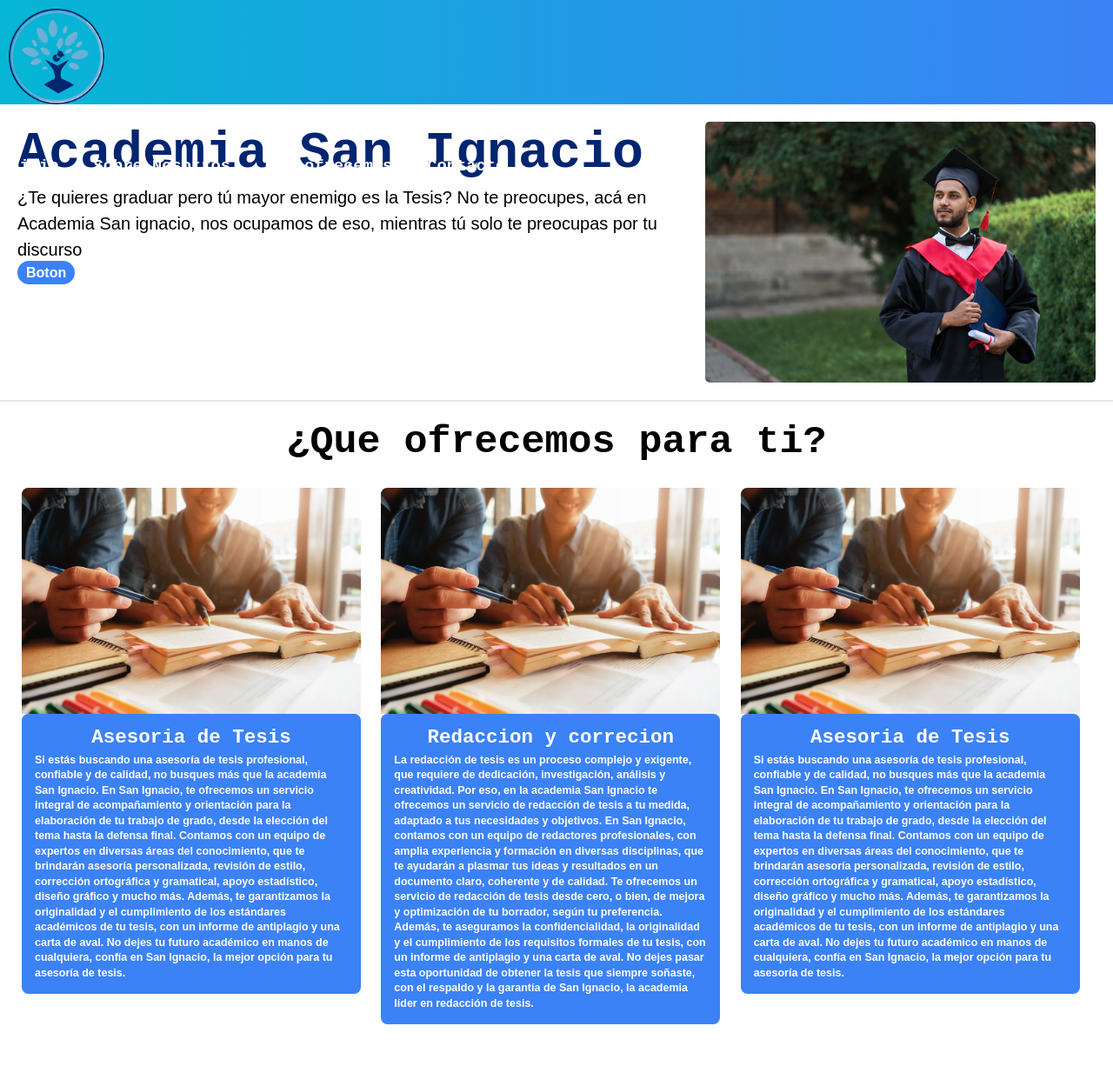
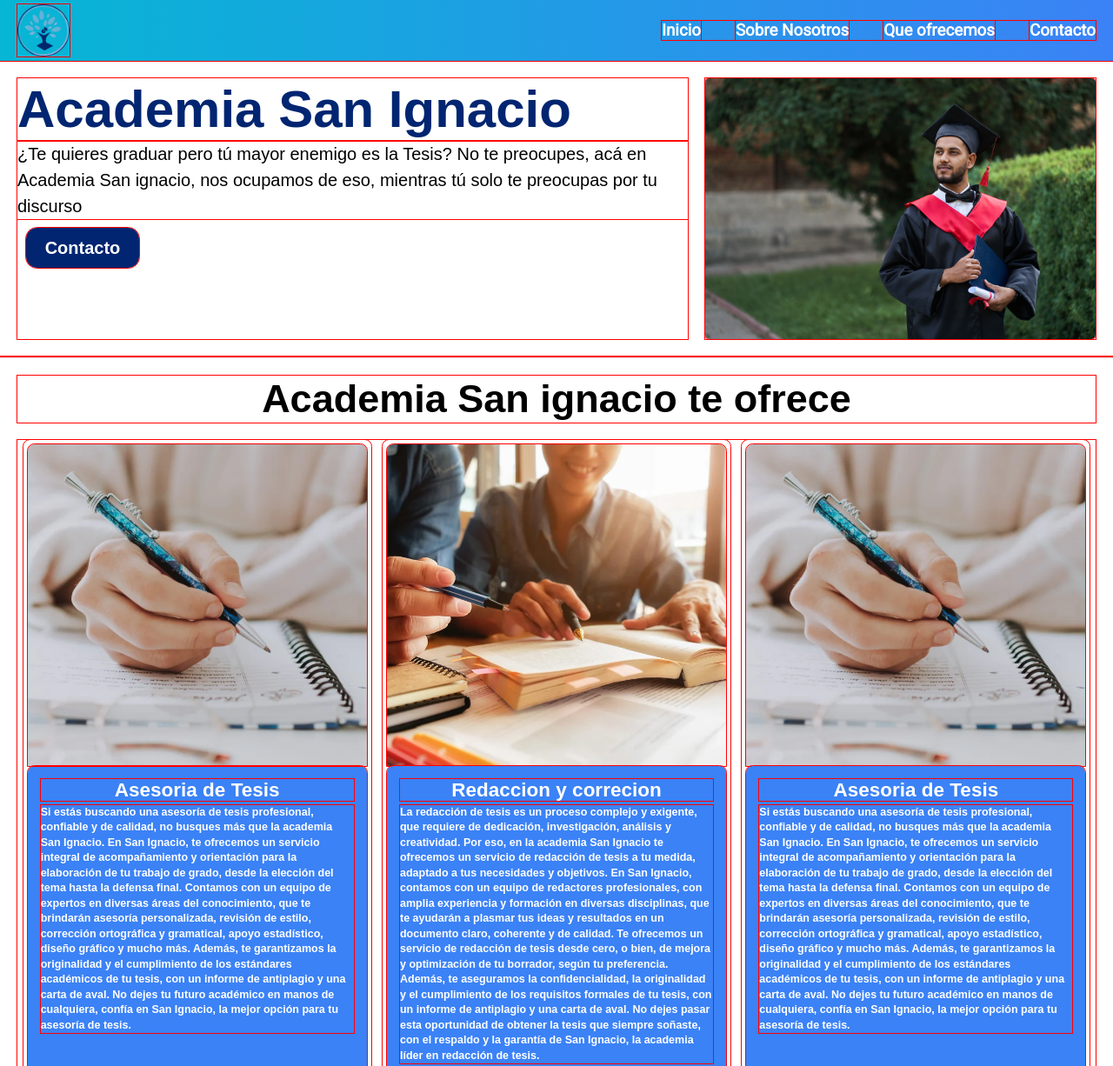
Before and after one commit to pr0d1gy00/academia-san-ignacio, a website: page src/index.html in a window 1280 px wide. Shown: the top 1226 px of the page at 87% size. Before the commit the page ends 1203 px from the top, so only its background shows below. Drawn offline with Linux system fonts and the light colour scheme; a web font is replaced by a local one.

Commit message:
Header listo. Card listas. Footer en desarrollo.

```diff
--- a/css/style.css
+++ b/css/style.css
@@ -25,7 +25,6 @@ a{
 }
 
 h1,h2,h3,h4{
-    font-family: 'Courier New', Courier, monospace;
     line-height: 1.2;
 }
 
@@ -50,3 +49,42 @@ img{
 .header{
     background-image: url(../images/17332616_347506552311176_505941478111969280_a-PhotoRoom.png-PhotoRoom.png);
 }
+
+.btn {
+    width: 6.5em;
+    height: 2.3em;
+    margin: 0.5em;
+    background: #012571;
+    color: white;
+    border: none;
+    border-radius: 0.625em;
+    font-size: 20px;
+    font-weight: bold;
+    cursor: pointer;
+    position: relative;
+    z-index: 1;
+    overflow: hidden;
+   }
+
+   button:hover {
+    color: black;
+   }
+
+   button:after {
+    content: "";
+    background: white;
+    position: absolute;
+    z-index: -1;
+    left: -20%;
+    right: -20%;
+    top: 0;
+    bottom: 0;
+    transform: skewX(-45deg) scale(0, 1);
+    transition: all 0.5s;
+   }
+
+   button:hover:after {
+    transform: skewX(-45deg) scale(1, 1);
+    -webkit-transition: all 0.5s;
+    transition: all 0.5s;
+   }
--- a/package.json
+++ b/package.json
@@ -4,7 +4,8 @@
   "description": "",
   "main": "tailwind.config.js",
   "scripts": {
-    "test": "echo \"Error: no test specified\" && exit 1"
+    "test": "echo \"Error: no test specified\" && exit 1",
+    "dev": "npx tailwindcss -i ./src/input.css -o ./dist/output.css --watch"
   },
   "keywords": [],
   "author": "",
--- a/src/index.html
+++ b/src/index.html
@@ -8,58 +8,78 @@
     <link rel="stylesheet" href="../css/normalize.css">
     <link href="/dist/output.css" rel="stylesheet">
     <link rel="preconnect" href="https://fonts.googleapis.com">
-<link rel="preconnect" href="https://fonts.gstatic.com" crossorigin>
-<link href="https://fonts.googleapis.com/css2?family=Roboto&display=swap" rel="stylesheet">
+    <link rel="preconnect" href="https://fonts.gstatic.com" crossorigin>
+    <link href="https://fonts.googleapis.com/css2?family=Roboto&display=swap" rel="stylesheet">
 </head>
 <body>
-    <header class="font-Roboto | bg-gradient-to-r from-cyan-500 to-blue-500 | h-[12rem] | flex | flex-1 | justify-between | sticky | md:flex-col">
+    <header class="font-Roboto | bg-gradient-to-r from-cyan-500 to-blue-500 | h-[7rem] | flex | flex-1 | justify-between | sticky | top-0 | items-center | px-[2rem]">
         <div class="header__imagen | flex">
-            <img src="../images/17332616_347506552311176_505941478111969280_a-PhotoRoom.png-PhotoRoom (1).png" alt="academia-sanignacio" class="w-[11rem] | mt-4 | ml-4 | object-cover ">
+            <img src="../images/logo-1.png" alt="academia-sanignacio" class="w-full | max-w-[6rem] | object-cover ">
         </div>
-        <div class="flex | gap-[4rem] | text-white | font-bold | mt-[6rem] | text-3xl | mr-[3rem] |">
-            <h3 >Inicio</h3>
-            <h3 >Sobre Nosotros</h3>
-            <h3 >Que ofrecemos</h3>
-            <h3 >Contacto</h3>
-        </div>
+        <ul class="flex | gap-[4rem] | text-white | font-bold | text-3xl | justify-center | items-center">
+            <li>
+                <a href="">Inicio</a>
+            </li>
+            <li>
+                <a href="">Sobre Nosotros</a>
+            </li>
+            <li>
+                <a href="">Que ofrecemos</a>
+            </li>
+            <li>
+                <a href="">Contacto</a>
+            </li>
+        </ul>
     </header>
-    <main class="md:flex-row | font-body  | justify-center | text-primary1 | flex | p-[2rem] | gap-[2rem] | flex-1">
+    <main class="md:flex-row |   | justify-center | text-primary1 | flex | p-[2rem] | gap-[2rem] | flex-1">
         <div class="">
-            <h1 class="main__titulo | text-[6rem] | font-extrabold | text-[#012571]">Academia San Ignacio</h1>
+            <h1 class=" | text-[6rem] | font-extrabold | text-[#012571]">Academia San Ignacio</h1>
             <p class="text-[2rem]">¿Te quieres graduar pero tú mayor enemigo es la Tesis? No te preocupes, acá en Academia San ignacio, nos ocupamos de eso, mientras tú solo te preocupas por tu discurso</p>
-                <a href="" class="w-[50px] | h-[50px] bg-blue-500 hover:bg-blue-700 text-white font-bold py-2 px-4 rounded-full">Boton</a>
-
+                <!-- <a href="" class=" block | w-[20rem] | h-[50px] bg-blue-500 hover:bg-blue-700 text-white font-bold | text-[2rem] | py-2 px-4 | rounded-full | text-center ">Boton</a> -->
+                <button class="btn">Contacto</button>
         </div>
         <div>
-            <img src="../images/graduado-indio-bata-graduacion-diploma-espacio-copia-campus-universitario.webp" alt="Graduado" class="w-[90rem] | rounded-lg">
+            <img src="../images/Graduado.webp" alt="Graduado" class="w-[90rem] | rounded-lg">
         </div>
 
     </main>
-    <section class="bg-white | text-black | font-bold | p-[2rem] | w-80% | border-t-2 |  ">
-        <h2 class="text-[4.5rem] | text-center">¿Que ofrecemos para ti?</h2>
-        <div class="grid | lg:grid-cols-3 | mt-8 | md:grid-cols-2">
-            <div class="rounded-xl | w-[40rem] | h-auto | bg-white |  | hover:duration-500 | py-2 px-2 ">
-                <img src="../images/concepto-educacion-estudiante-estudiar-brainstorming-campus-concepto-cerca-estudiantes-que-discuten-su-tema-libros-o-libros-texto-enfoque-selectivo.webp" alt="Asesoria" class=" max-w-auto | object-cover | rounded-t-xl">
-                <div class="rounded-xl | text-white | p-6 | hover:text-black | bg-blue-500 | w-100% ">
+    <section class="bg-white | text-black | font-bold | p-[2rem] | w-80% | border-t-2 | h-auto | flex | flex-col">
+        <h2 class="text-[4.5rem] | text-center">Academia San ignacio te ofrece</h2>
+        <div class="grid | lg:grid-cols-3 | mt-8 | md:grid-cols-2 | lg:grid-rows-2 | h-auto ">
+            <div class="rounded-xl | w-[40rem] | h-[75rem] | bg-white | mx-auto | hover:duration-500 | py-2 |  px-2">
+                <img src="../images/Tesis.webp" alt="Asesoria" class="object-cover | rounded-t-xl | h-1/2 | w-full">
+                <div class="rounded-xl | text-white | h-1/2 | p-6 | hover:text-black | bg-blue-500">
                     <h3 class="text-4xl | text-center | ">Asesoria de Tesis</h3>
                     <p class="text-xl | mt-2 ">Si estás buscando una asesoría de tesis profesional, confiable y de calidad, no busques más que la academia San Ignacio. En San Ignacio, te ofrecemos un servicio integral de acompañamiento y orientación para la elaboración de tu trabajo de grado, desde la elección del tema hasta la defensa final. Contamos con un equipo de expertos en diversas áreas del conocimiento, que te brindarán asesoría personalizada, revisión de estilo, corrección ortográfica y gramatical, apoyo estadístico, diseño gráfico y mucho más. Además, te garantizamos la originalidad y el cumplimiento de los estándares académicos de tu tesis, con un informe de antiplagio y una carta de aval. No dejes tu futuro académico en manos de cualquiera, confía en San Ignacio, la mejor opción para tu asesoría de tesis.</p>
                 </div>
             </div>
-            <div class="rounded-xl | w-[40rem] | h-auto |  bg-white|  | hover:duration-500 | py-2 px-2 ">
-                <img src="../images/concepto-educacion-estudiante-estudiar-brainstorming-campus-concepto-cerca-estudiantes-que-discuten-su-tema-libros-o-libros-texto-enfoque-selectivo.webp" alt="Asesoria" class=" max-w-auto | object-cover | rounded-t-xl">
-                <div class="rounded-xl | text-white  | p-6 | hover:text-black | bg-blue-500  ">
+            <div class="rounded-xl | w-[40rem] | h-[75rem] | flex justify-center items-center flex-col |  bg-white| mx-auto | hover:duration-500 | py-2 px-2 ">
+                <img src="../images/imagen-1.webp" alt="Asesoria" class="object-cover | rounded-t-xl | h-1/2 | w-full">
+                <div class="rounded-xl | text-white | h-1/2 | p-6 | hover:text-black | bg-blue-500">
                     <h3 class="text-4xl | text-center | ">Redaccion y correcion</h3>
                     <p class="text-xl | mt-2 ">La redacción de tesis es un proceso complejo y exigente, que requiere de dedicación, investigación, análisis y creatividad. Por eso, en la academia San Ignacio te ofrecemos un servicio de redacción de tesis a tu medida, adaptado a tus necesidades y objetivos. En San Ignacio, contamos con un equipo de redactores profesionales, con amplia experiencia y formación en diversas disciplinas, que te ayudarán a plasmar tus ideas y resultados en un documento claro, coherente y de calidad. Te ofrecemos un servicio de redacción de tesis desde cero, o bien, de mejora y optimización de tu borrador, según tu preferencia. Además, te aseguramos la confidencialidad, la originalidad y el cumplimiento de los requisitos formales de tu tesis, con un informe de antiplagio y una carta de aval. No dejes pasar esta oportunidad de obtener la tesis que siempre soñaste, con el respaldo y la garantía de San Ignacio, la academia líder en redacción de tesis.</p>
                 </div>
             </div>
-            <div class=" rounded-xl | w-[40rem] | h-auto | bg-white | hover:duration-500 | py-2 px-2 ">
-                <img src="../images/concepto-educacion-estudiante-estudiar-brainstorming-campus-concepto-cerca-estudiantes-que-discuten-su-tema-libros-o-libros-texto-enfoque-selectivo.webp" alt="Asesoria" class=" max-w-auto | object-cover | rounded-t-xl">
-                <div class=" rounded-xl | text-white | p-6 | hover:text-black | bg-blue-500 ">
+            <div class="rounded-xl | w-[40rem] | h-[75rem] | flex | justify-center | items-center | flex-col | bg-white | mx-auto | hover:duration-500 | py-2 |  px-2">
+                <img src="../images/Tesis.webp" alt="Asesoria" class="object-cover | rounded-t-xl | h-1/2 | w-full">
+                <div class="rounded-xl | text-white | h-1/2 | p-6 | hover:text-black | bg-blue-500">
                     <h3 class="text-4xl | text-center | ">Asesoria de Tesis</h3>
-                    <p class="text-xl | mt-2 ">Si estás buscando una asesoría de tesis profesional, confiable y de calidad, no busques más que la academia San Ignacio. En San Ignacio, te ofrecemos un servicio integral de acompañamiento y orientación para la elaboración de tu trabajo de grado, desde la elección del tema hasta la defensa final. Contamos con un equipo de expertos en diversas áreas del conocimiento, que te brindarán asesoría personalizada, revisión de estilo, corrección ortográfica y gramatical, apoyo estadístico, diseño gráfico y mucho más. Además, te garantizamos la originalidad y el cumplimiento de los estándares académicos de tu tesis, con un informe de antiplagio y una carta de aval. No dejes tu futuro académico en manos de cualquiera, confía en San Ignacio, la mejor opción para tu asesoría de tesis.</p>
+                    <p class="text-xl | mt-2 | ">Si estás buscando una asesoría de tesis profesional, confiable y de calidad, no busques más que la academia San Ignacio. En San Ignacio, te ofrecemos un servicio integral de acompañamiento y orientación para la elaboración de tu trabajo de grado, desde la elección del tema hasta la defensa final. Contamos con un equipo de expertos en diversas áreas del conocimiento, que te brindarán asesoría personalizada, revisión de estilo, corrección ortográfica y gramatical, apoyo estadístico, diseño gráfico y mucho más. Además, te garantizamos la originalidad y el cumplimiento de los estándares académicos de tu tesis, con un informe de antiplagio y una carta de aval. No dejes tu futuro académico en manos de cualquiera, confía en San Ignacio, la mejor opción para tu asesoría de tesis.</p>
                 </div>
             </div>
         </div>
+            <button class="btn | my-2 | mx-auto | ">Conoce más</button>
     </section>
+    <footer class="bg-gradient-to-r from-cyan-500 to-blue-500 | w-full | h-auto | p-2 | text-white">
+        <div class="p-2 | ">
+            <h4 class="font-bold | text-[2rem] | text-center">Redes Sociales</h4>
+            <div class="flex | justify-center | bg-white | rounded-full | gap-12 | w-[15rem] | my-0 mx-auto">
+                    <a href="" class="hover:w-full hover:bg-blue-600 | min-w-100% | hover:rounded-full | hover:animate-pulse"><img src="../images/facebook-svgrepo-com.svg" alt="Facebook" class="w-[4rem]"></a>
+                    <a href="" class="hover:w-full max-w-10% hover:rounded-full hover:bg-gradient-to-bl from-indigo-900 to-orange-600 hover:animate-pulse"><img src="../images/instagram-1-svgrepo-com.svg" alt="Instagram" class="w-[4rem]"></a>
+            </div>
+
+        </div>
+
+    </footer>
 </body>
 </html>
--- a/tailwind.config.js
+++ b/tailwind.config.js
@@ -4,7 +4,11 @@ module.exports = {
   theme: {
     extend: {
       fontFamily : {
-      'Roboto' : ['Roboto','sans-serif']
+      'Roboto' : ['Roboto','sans-serif'],
+      'body' :   ['Roboto','sans-serif']
+      },
+      colors :{
+        'pepito' : '#012571'
       }
     },
   },
```
Also changed, not shown: css/normalize.css, dist/output.css, images/Graduado.webp (renamed from images/graduado-indio-bata-graduacion-diploma-espacio-copia-campus-universitario.webp), images/Tesis.webp (renamed from images/primer-selectivo-vertical-escritura-femenina-cuaderno-boligrafo-azul.webp), images/facebook-svgrepo-com.svg (added), images/imagen-1.webp (renamed from images/concepto-educacion-estudiante-estudiar-brainstorming-campus-concepto-cerca-estudiantes-que-discuten-su-tema-libros-o-libros-texto-enfoque-selectivo.webp), images/instagram-1-svgrepo-com.svg (added), images/logo-1.png (renamed from images/17332616_347506552311176_505941478111969280_a-PhotoRoom.png-PhotoRoom (1).png), images/logo.png (renamed from images/17332616_347506552311176_505941478111969280_a-PhotoRoom.png-PhotoRoom.png), 1 other file.
